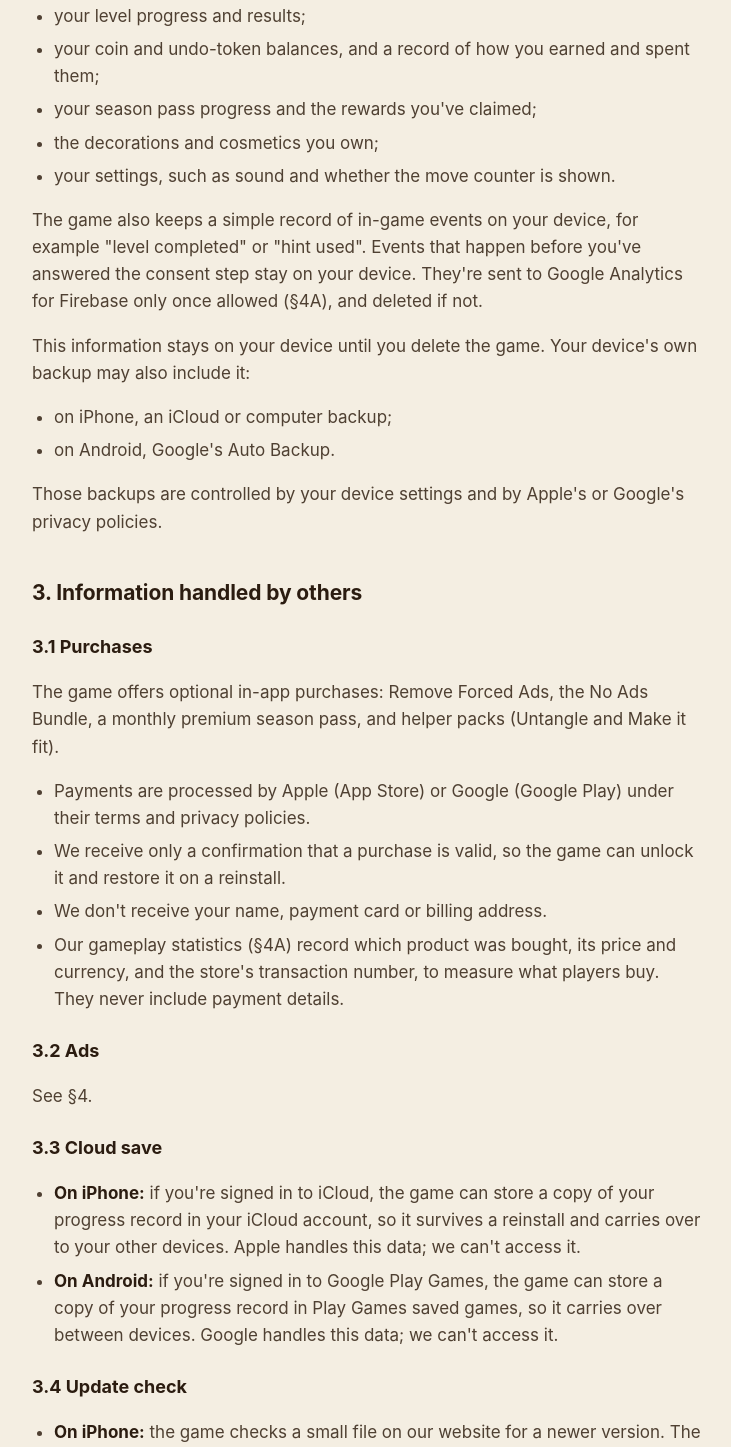
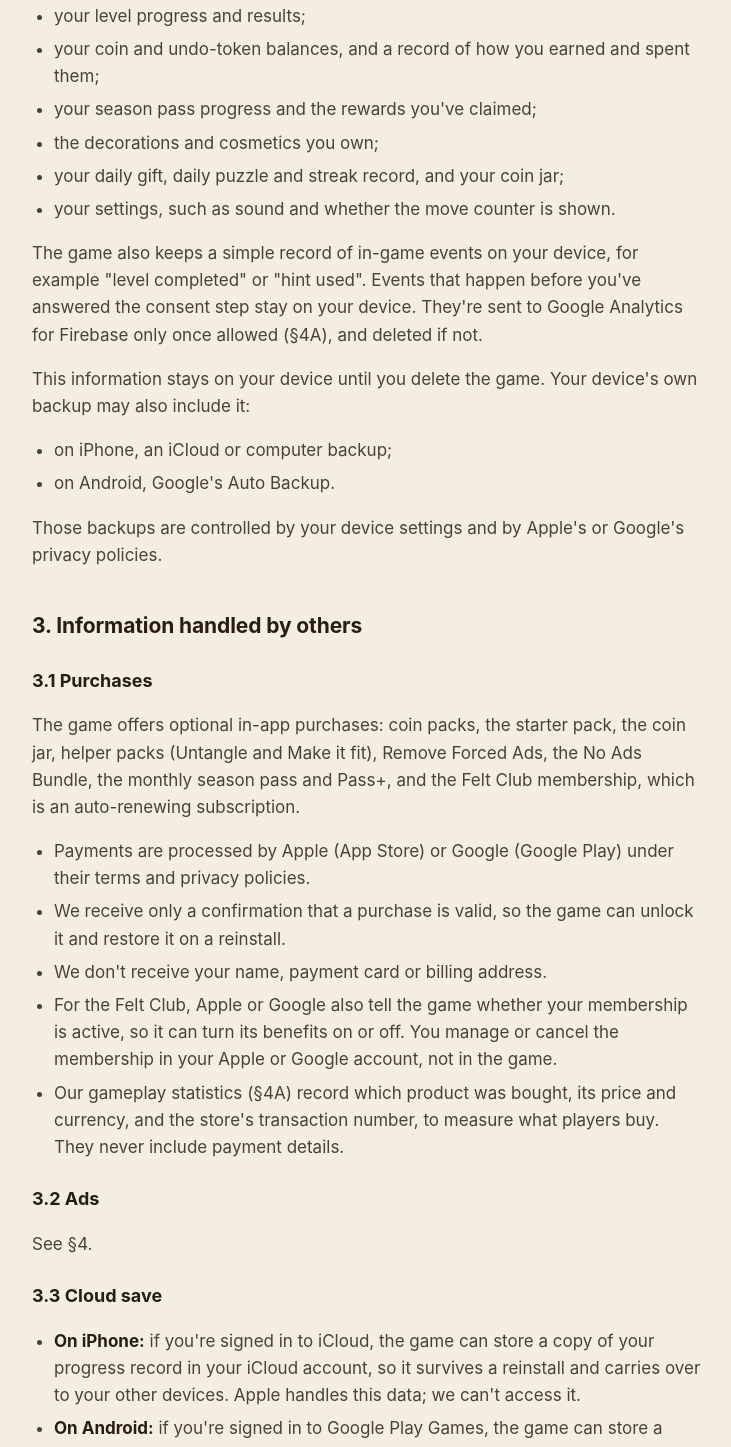
Before and after one commit to ghoroury/public-policy, a plain HTML site: page fits-just-right/privacy-policy.html in a window 1280 px wide. Shown: the part 869-2316 px from the top of the page, without its empty margins (272-1003 px from the left). Drawn offline with Linux system fonts and the light colour scheme.

Commit message:
Fits, Just Right: privacy policy for the December launch (purchases, Felt Club, daily features)

```diff
--- a/fits-just-right/privacy-policy.html
+++ b/fits-just-right/privacy-policy.html
@@ -32,7 +32,7 @@
 <header>
   <p class="eyebrow">Fits, Just Right</p>
   <h1>Privacy Policy</h1>
-  <p class="meta">Effective 27 January 2027 · Applies to Fits, Just Right on iPhone and Android · Developer: Ghoroury</p>
+  <p class="meta">Effective 20 November 2026 · Applies to Fits, Just Right on iPhone and Android · Developer: Ghoroury</p>
   <p>Fits, Just Right ("the game") is a puzzle game for iPhone and Android. This policy explains what information the game uses and why.</p>
   <div class="summary">
     <h2 style="margin-top:0">1. The short version</h2>
@@ -53,6 +53,7 @@
   <li>your coin and undo-token balances, and a record of how you earned and spent them;</li>
   <li>your season pass progress and the rewards you've claimed;</li>
   <li>the decorations and cosmetics you own;</li>
+  <li>your daily gift, daily puzzle and streak record, and your coin jar;</li>
   <li>your settings, such as sound and whether the move counter is shown.</li>
 </ul>
 <p>The game also keeps a simple record of in-game events on your device, for example "level completed" or "hint used". Events that happen before you've answered the consent step stay on your device. They're sent to Google Analytics for Firebase only once allowed (§4A), and deleted if not.</p>
@@ -65,11 +66,12 @@
 
 <h2>3. Information handled by others</h2>
 <h3>3.1 Purchases</h3>
-<p>The game offers optional in-app purchases: Remove Forced Ads, the No Ads Bundle, a monthly premium season pass, and helper packs (Untangle and Make it fit).</p>
+<p>The game offers optional in-app purchases: coin packs, the starter pack, the coin jar, helper packs (Untangle and Make it fit), Remove Forced Ads, the No Ads Bundle, the monthly season pass and Pass+, and the Felt Club membership, which is an auto-renewing subscription.</p>
 <ul>
   <li>Payments are processed by Apple (App Store) or Google (Google Play) under their terms and privacy policies.</li>
   <li>We receive only a confirmation that a purchase is valid, so the game can unlock it and restore it on a reinstall.</li>
   <li>We don't receive your name, payment card or billing address.</li>
+<li>For the Felt Club, Apple or Google also tell the game whether your membership is active, so it can turn its benefits on or off. You manage or cancel the membership in your Apple or Google account, not in the game.</li>
   <li>Our gameplay statistics (§4A) record which product was bought, its price and currency, and the store's transaction number, to measure what players buy. They never include payment details.</li>
 </ul>
 <h3>3.2 Ads</h3>
```
